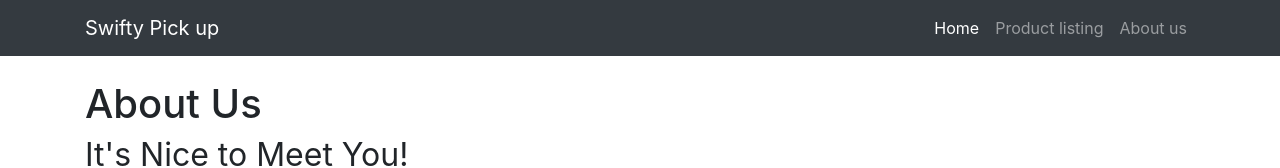
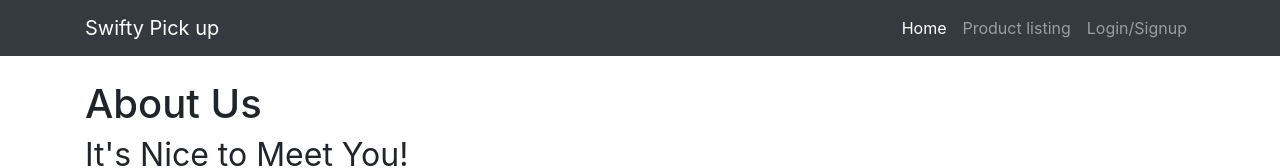
Before and after one commit to tehcyfer/MMP-350-Midterm, a website: page login.html in a window 1280 px wide. Shown: the top 168 px of the page. Drawn offline with Linux system fonts and the light colour scheme.

Commit message:
Update and rename contact.html to login.html

```diff
--- a/contact.html
+++ b/login.html
@@ -38,7 +38,7 @@
               <a class="nav-link" href="listing_suv.html">Product listing</a>
             </li>
             <li class="nav-item">
-              <a class="nav-link" href="contact.html">About us</a>
+              <a class="nav-link" href="login.html">Login/Signup</a>
             </li>
           </ul>
         </div>
```
